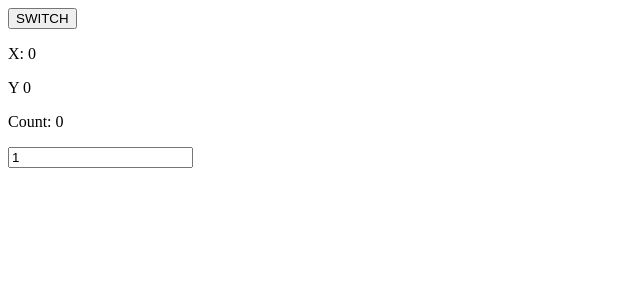
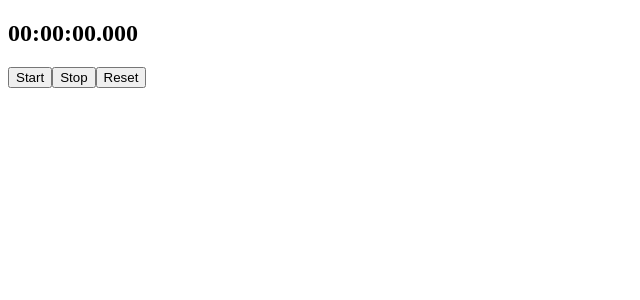
Before and after one commit to ikachinskaya/React, a React (Create React App) app: page / in a window 1280 px wide. Shown: the top 300 px of the page, without its empty margins (0-640 px from the left). Built offline with nearby package versions, Linux system fonts and the light colour scheme.

Commit message:
Add StopWatch with hooks

```diff
--- a/package.json
+++ b/package.json
@@ -7,6 +7,7 @@
     "@testing-library/react": "^11.2.7",
     "@testing-library/user-event": "^12.8.3",
     "classnames": "^2.3.1",
+    "date-fns": "^2.25.0",
     "node-sass": "^6.0.1",
     "query-string": "^7.0.1",
     "react": "^17.0.2",
--- a/src/App.js
+++ b/src/App.js
@@ -1,36 +1,6 @@
-import React, { useState } from "react";
-import MouseTracker from "./components/MouseTracker/mouseTracker.jsx";
-
+import StopWatch from "./components/StopWatchHooks/stopWatch.jsx";
 function App() {
-  //state классового компонента
-  // this.state = {
-  //   theme: THEMES.DARK,
-  //   user: {
-  //     id: 1,
-  //     fullName: 'User Userovich',
-  //     userImg:
-  //       'https://www.ikea.com/kr/en/images/products/jaettelik-soft-toy-dinosaur-dinosaur-velociraptor__0814802_pe772713_s5.jpg?f=undefined',
-  //   },
-  // };
-
-  //state функционального компонента
-  const [theme, setTheme] = useState("THEMES.DARK");
-
-  const [user, setUser] = useState({
-    id: 1,
-    fullName: "User Userovich",
-    userImg:
-      "https://www.ikea.com/kr/en/images/products/jaettelik-soft-toy-dinosaur-dinosaur-velociraptor__0814802_pe772713_s5.jpg?f=undefined",
-  });
-
-  const [isVisible, setIsVisible] = useState(true);
-
-  return (
-    <>
-      <button onClick={() => setIsVisible(!isVisible)}>SWITCH</button>
-      {isVisible && <MouseTracker />}
-    </>
-  );
+  return <StopWatch />;
 }
 
 export default App;
--- /dev/null
+++ b/src/components/StopWatchHooks/stopWatch.jsx
@@ -0,0 +1,34 @@
+import { useEffect, useState } from "react";
+import { addSeconds, format } from "date-fns";
+
+const StopWatch = () => {
+  const [time, setTime] = useState(new Date(0, 0, 0, 0, 0, 0, 0, 0));
+  const [isOn, setIsOn] = useState(false);
+
+  useEffect(() => {
+    if (isOn) {
+      const id = setInterval(() => {
+        setTime((prevDate) => addSeconds(prevDate, 1));
+      }, 1000);
+      return function () {
+        clearInterval(id);
+      };
+    }
+  }, [isOn]);
+
+  const resetHandler = () => {
+    setIsOn(false);
+    setTime(new Date(0, 0, 0, 0, 0, 0, 0, 0));
+  };
+
+  return (
+    <div>
+      <h2>{format(time, "HH:mm:ss.SSS")}</h2>
+      <button onClick={() => setIsOn(true)}>Start</button>
+      <button onClick={() => setIsOn(false)}>Stop</button>
+      <button onClick={resetHandler}>Reset</button>
+    </div>
+  );
+};
+
+export default StopWatch;
```
Also changed, not shown: 1 other file (tests, documents, lock files or other folders).
